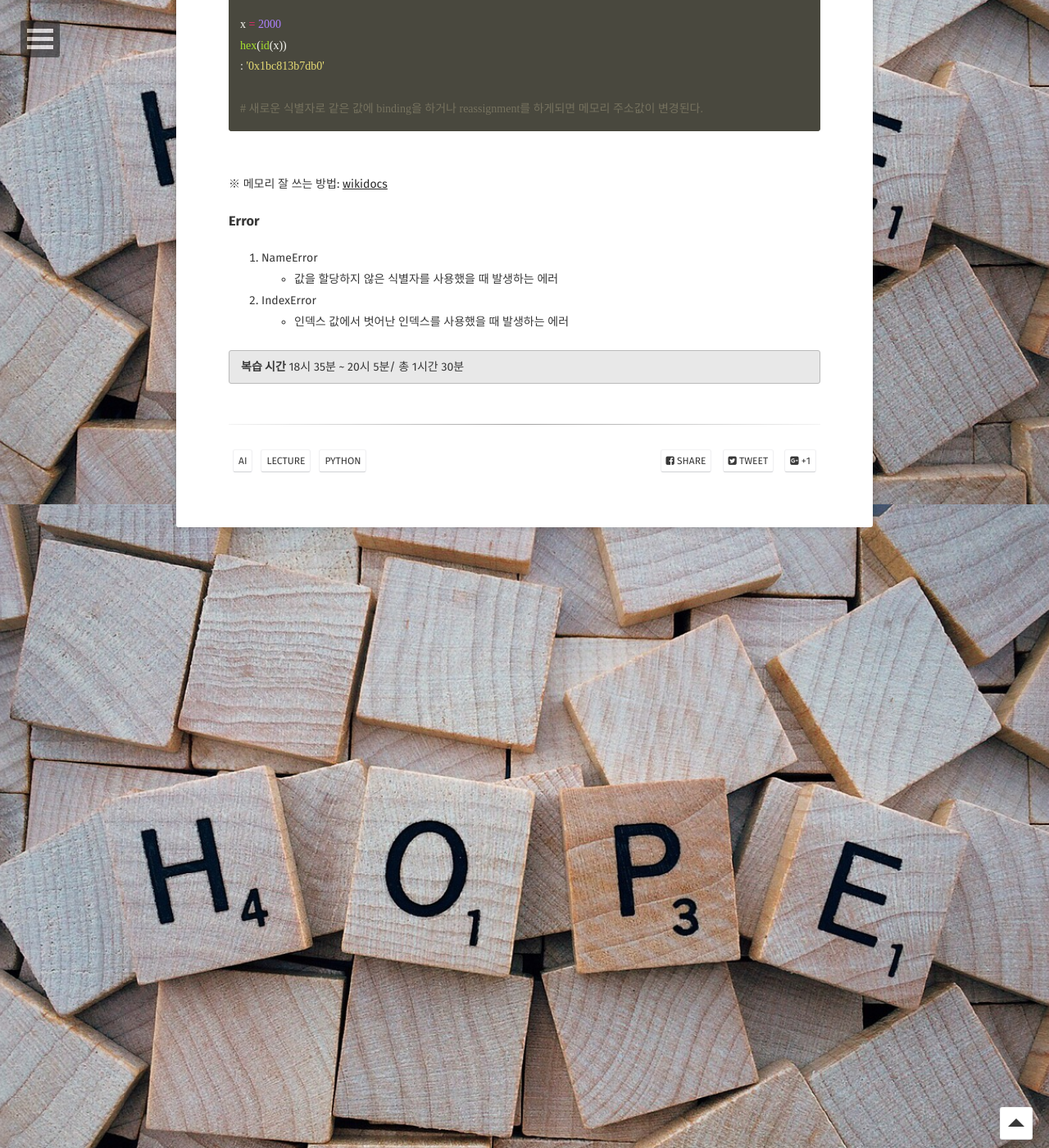
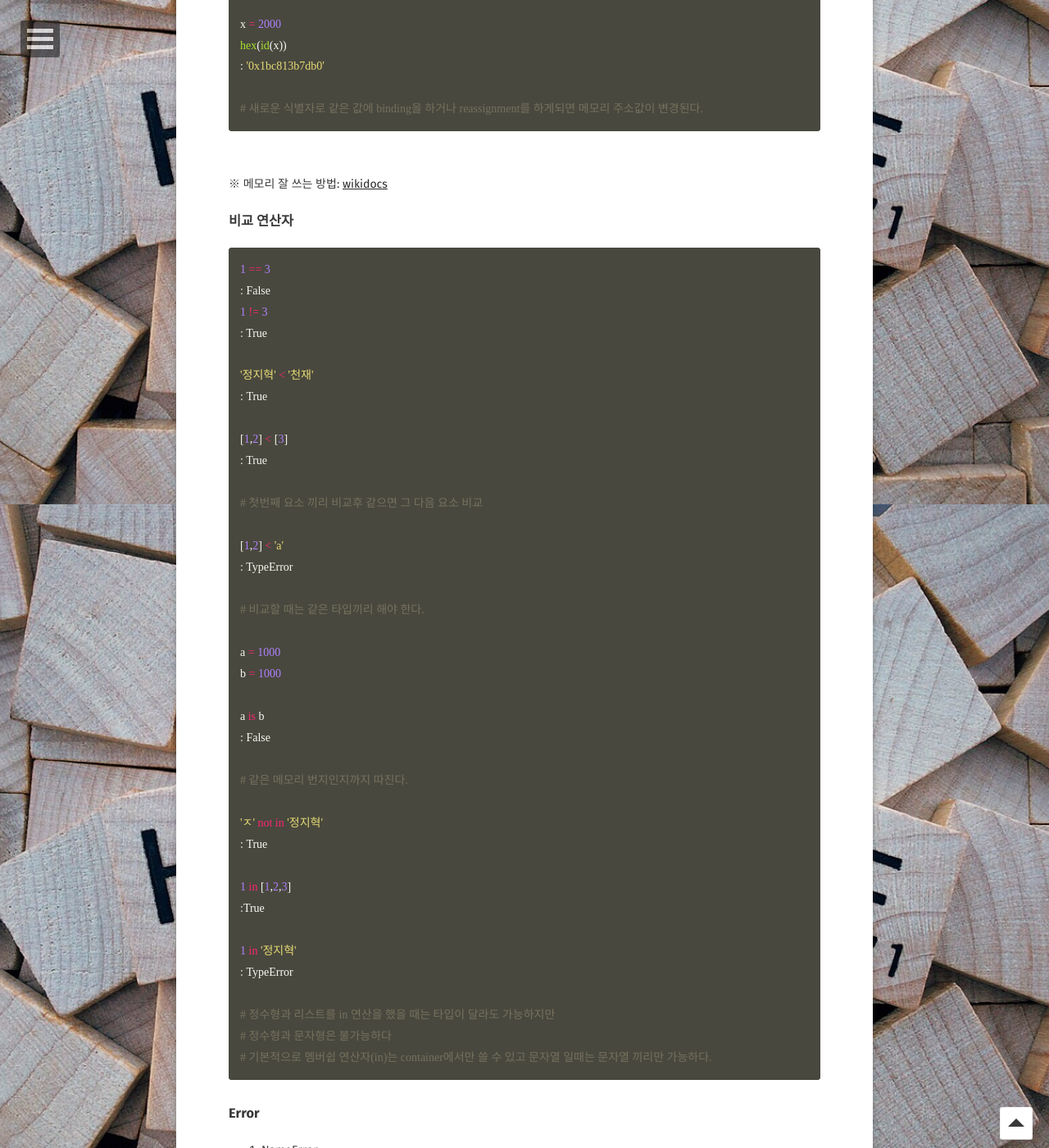
Before and after one commit to Jungjihyuk/JH_Life, a Jekyll site: the page built from _posts/2019-04-29-AILecture.md, in a window 1280 px wide and 1400 px high, scrolled down 11985 px. Shown: the whole window at 82% size. Built offline with Jekyll 4.4.1, drawn with Linux system fonts in a browser that asks for light colours; some web fonts are replaced; comment, search, counter and statistics services are not loaded; some of the changed text lies outside the part shown.

Commit message:
내용 추가

````diff
--- a/_posts/2019-04-29-AILecture.md
+++ b/_posts/2019-04-29-AILecture.md
@@ -454,11 +454,56 @@ hex(id(x))
 ※ 메모리 잘 쓰는 방법: [wikidocs](https://wikidocs.net/21057)
 <br>
 
+### 비교 연산자
+
+```python
+1 == 3
+: False
+1 != 3
+: True
+
+'정지혁' < '천재'
+: True
+
+[1,2] < [3]
+: True
+
+# 첫번째 요소 끼리 비교후 같으면 그 다음 요소 비교
+
+[1,2] < 'a'
+: TypeError
+
+# 비교할 때는 같은 타입끼리 해야 한다.
+
+a = 1000
+b = 1000
+
+a is b
+: False
+
+# 같은 메모리 번지인지까지 따진다.
+
+'ㅈ' not in '정지혁'
+: True
+
+1 in [1,2,3]
+:True
+
+1 in '정지혁'
+: TypeError
+
+# 정수형과 리스트를 in 연산을 했을 때는 타입이 달라도 가능하지만
+# 정수형과 문자형은 불가능하다
+# 기본적으로 멤버쉽 연산자(in)는 container에서만 쓸 수 있고 문자열 일때는 문자열 끼리만 가능하다.
+```
+
 ### Error
 1. NameError
 - 값을 할당하지 않은 식별자를 사용했을 때 발생하는 에러
 2. IndexError
 - 인덱스 값에서 벗어난 인덱스를 사용했을 때 발생하는 에러
+3. TypeError
+- 서로 다른 타입간의 연산을 했을 경우 발생하는 에러
 
 **복습 시간**   18시 35분 ~ 20시 5분/ 총 1시간 30분
 {: .notice}
````
